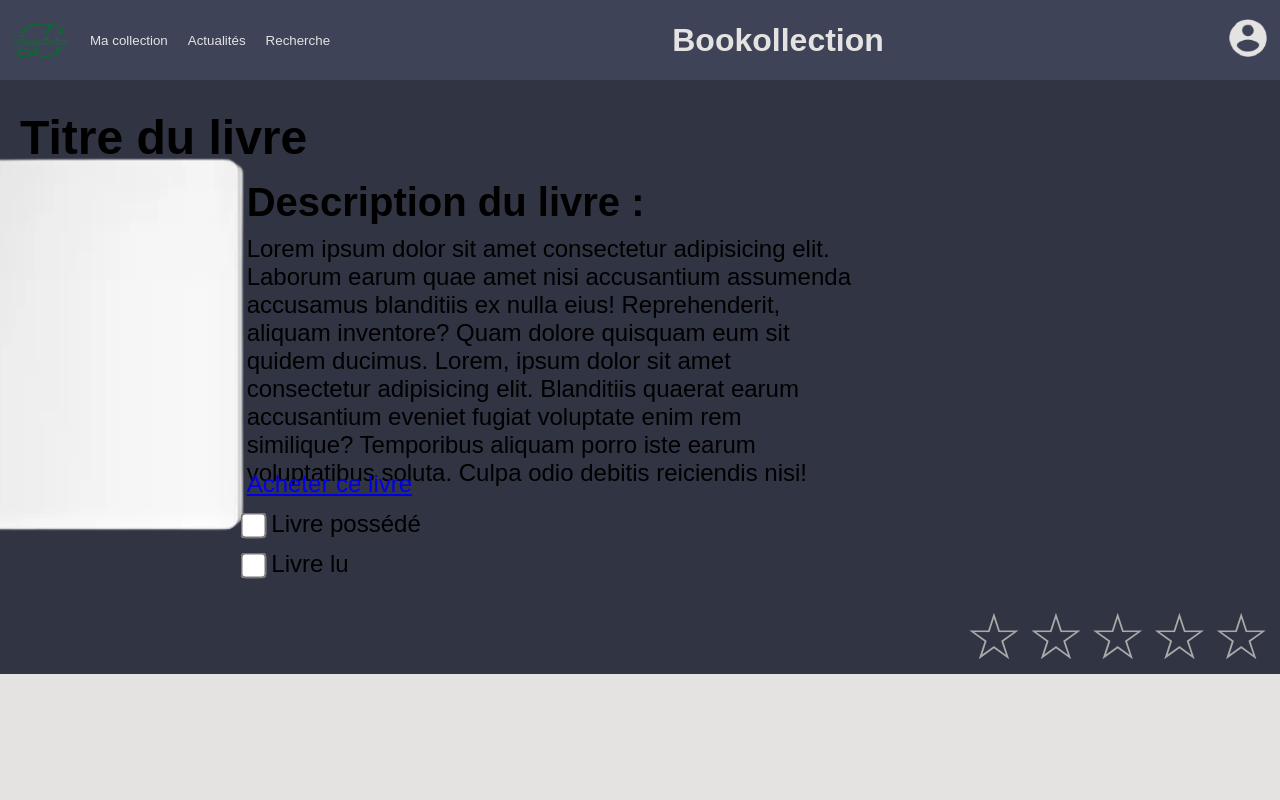
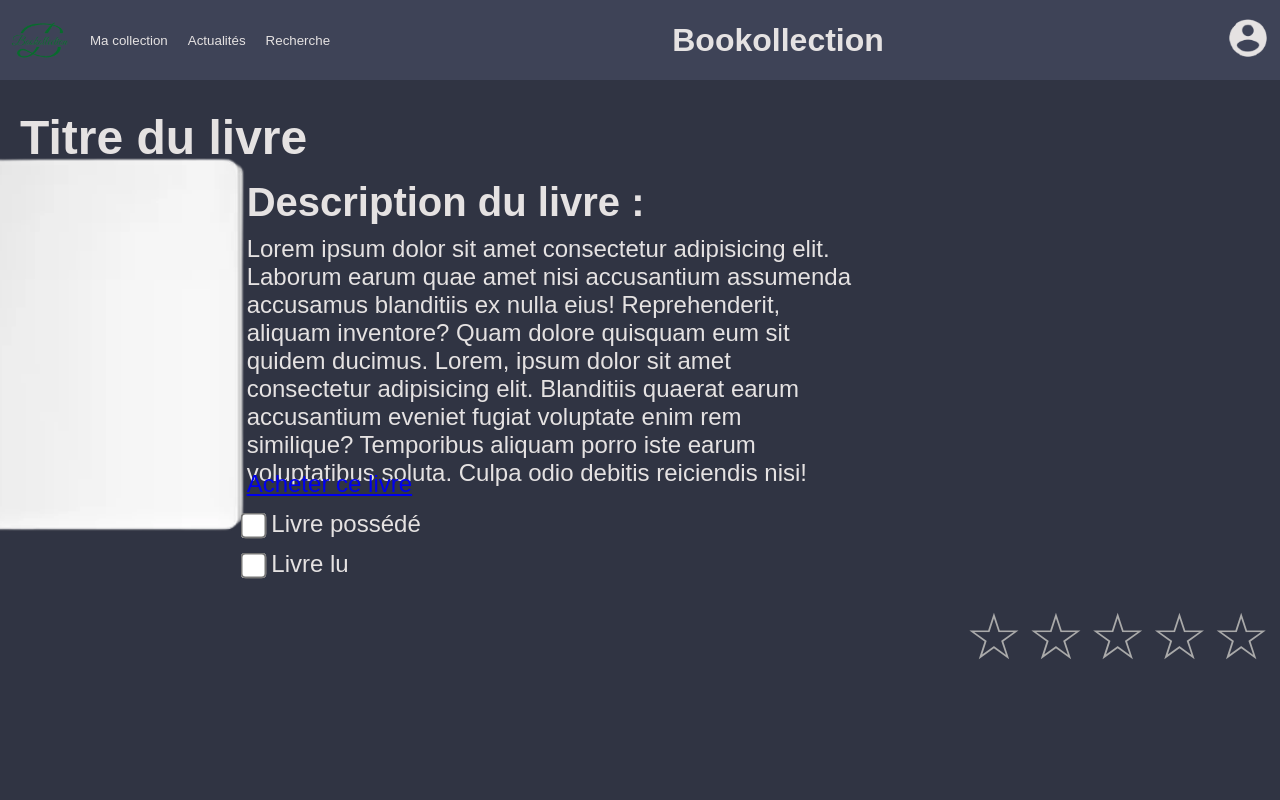
Before and after one commit to TfAplo/Bookollection, a PHP site: page /livre.html in a window 1280 px wide. Run offline with PHP 8.4, Linux system fonts and the light colour scheme.

Commit message:
dvsdvsvs

```diff
--- a/styles/livre.css
+++ b/styles/livre.css
@@ -151,14 +151,13 @@ nav {
 }
 
 body{
-  color: rgb(0,0,0);
-  background-color: rgb(229,226,226)/*var(--third)*/;
+  color: var(--fontcolor);
+  background-color: var(--secondary);
 }
 
 #titre{
   grid-row-start: 1;
   grid-column-start: 1;
-  color: #000;
   margin-top: 30px;
   margin-left: 20px;
   font-size: 300%;
@@ -176,7 +175,6 @@ width: 125%;
   margin-left: -180px;
   grid-row-start: 2;
   grid-column-start: 2;
-  color: #000;
   font-size: 250%;
 }
 
```
